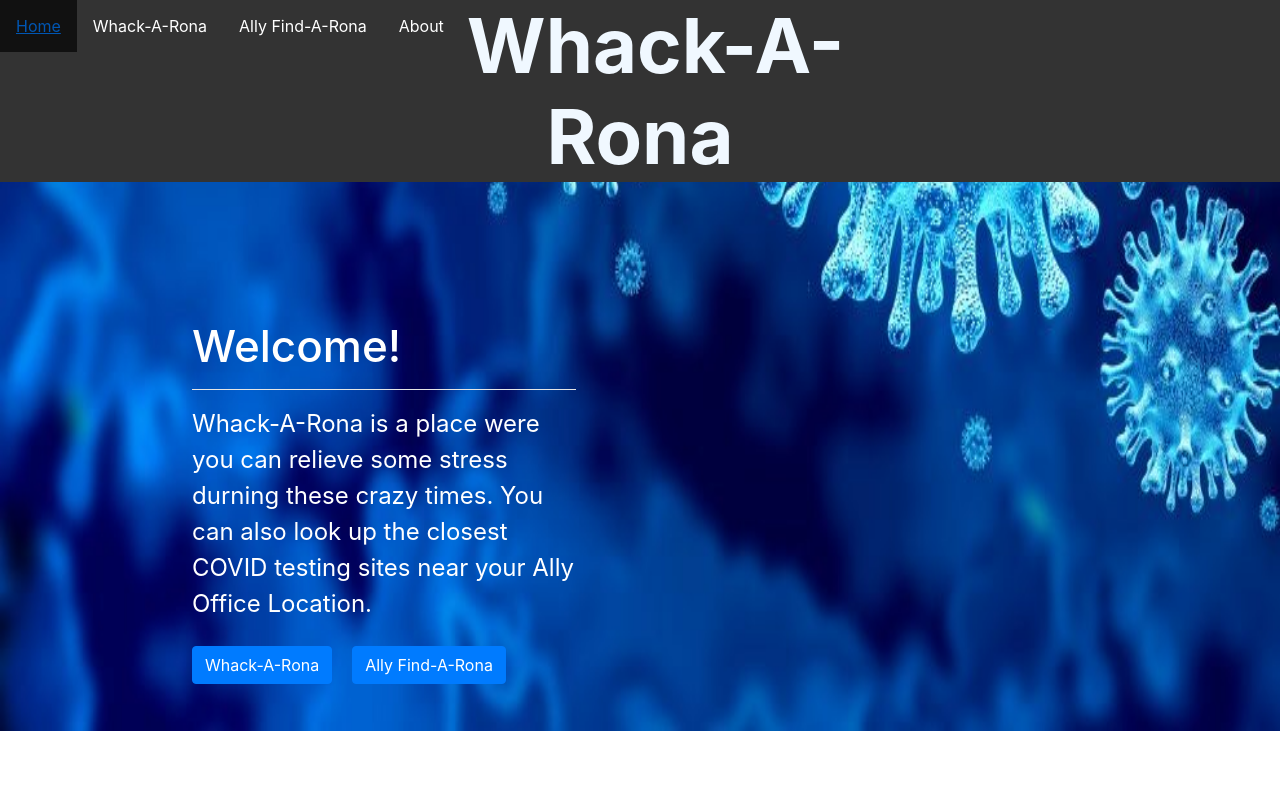
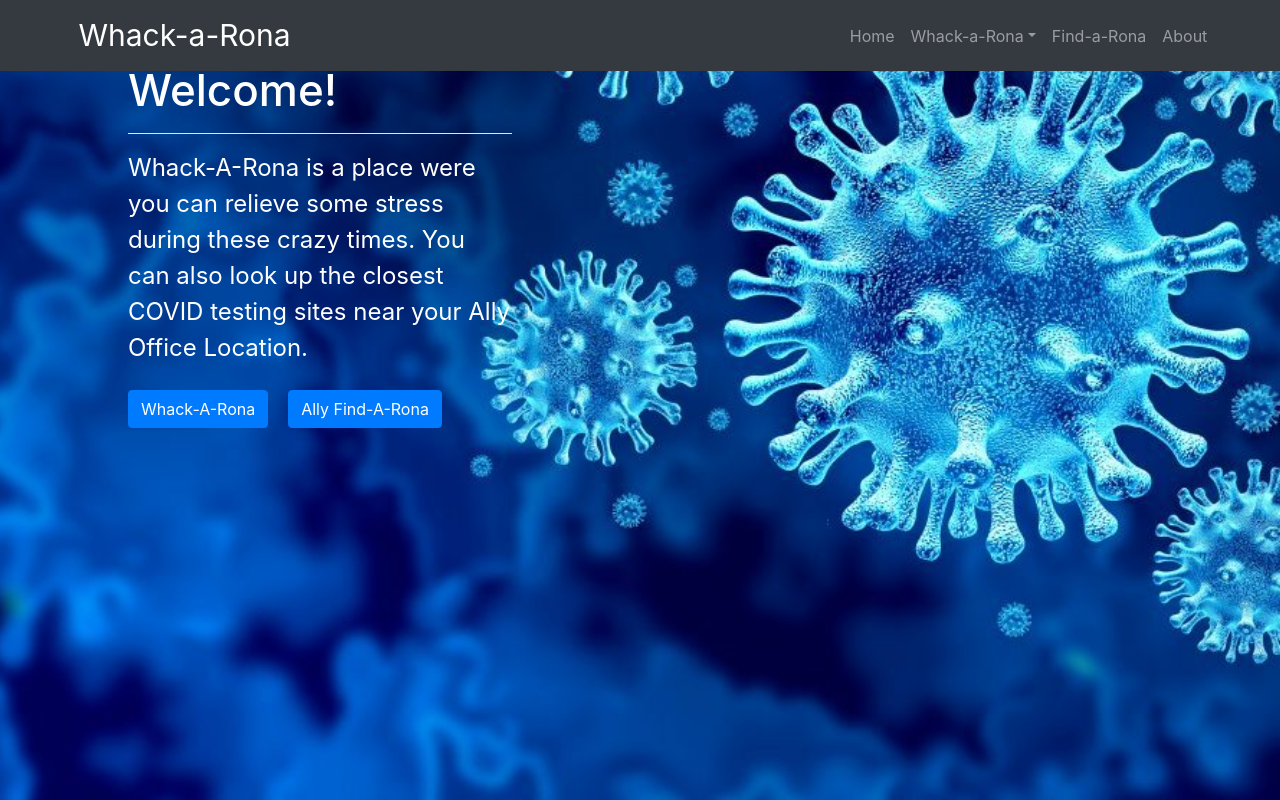
Before and after one commit to harrisonellis16/sprint5, a React (Create React App) app in the folder rona/: page / in a window 1280 px wide. Built offline with nearby package versions, Linux system fonts and the light colour scheme.

Commit message:
header and home

```diff
--- a/rona/src/Components/About/about.js
+++ b/rona/src/Components/About/about.js
@@ -1,11 +1,20 @@
 import React from 'react';
+import './about.css';
 
 class About extends React.Component {
 
 
     render() {
         return (
-            <div>hi, About here</div>
+            <div className='body-container'>
+                <div className="body">
+                    <h1>Welcome!</h1>
+                    <hr />
+                    <div className="text"> Whack-A-Rona is a place were you can relieve some stress durning these crazy times.
+                You can also look up the closest COVID testing sites near your Ally Office Location.</div>
+                    <br />
+                </div>
+            </div>
         )
     }
 }
--- a/rona/src/Components/FourOhFour/fourOhFour.js
+++ b/rona/src/Components/FourOhFour/fourOhFour.js
@@ -1,11 +1,17 @@
 import React from 'react';
+import '../Home/home.css'
 
 class FourOhFour extends React.Component {
 
 
     render() {
         return (
-            <div>404</div>
+            <div class="body-container">
+                <div className="body">
+                    <h1>404</h1>
+                    <h2>Page not found!</h2>
+                </div>
+            </div>
         )
     }
 }
--- a/rona/src/Components/Game/whack.js
+++ b/rona/src/Components/Game/whack.js
@@ -1,11 +1,41 @@
 import React from 'react';
+import './whack.css'
 
 class Whack extends React.Component {
 
+    state = {
+        score: 0,
+        time: 0,
+        gameIsLive: false,
+        top: 0,
+        left: 0,
+        scale: 0,
+        interval: null
+
+    }
+
+
+    startGame = () => {
+        setInterval(() => {
+            this.setState({time:this.state.count+1})
+
+        }, 1000);
+
+    }
+
+    changeVirus = () => {
+
+    }
+
+    endGame = () => {
+
+    }
 
     render() {
         return (
-            <div>hi, Whack here</div>
+            <div className="game-container">
+
+            </div>
         )
     }
 }
--- a/rona/src/Components/Header/header.css
+++ b/rona/src/Components/Header/header.css
@@ -1,76 +1,20 @@
-.header{
-    background-color: #1c2127;
-    min-height: 20vh;
-    width: 100%;
-    display: flex;
-    flex-flow: row nowrap;
-    text-align: center;
-    justify-content: top;
-    font-size: calc(20px + 2vmin);
-
+.bar-right {
+    margin-right: 5%;
+    margin-left: auto;
 }
 
-
-
-.logo{
-   width: 33%;
-   text-align: left;
-   padding-left: 20px;
-   padding-top: 10px;
+.bar-whole {
+    position: fixed;
+    width: 100vw;
+    z-index: 10;
 }
 
-
-.title{
-    width: 33%;
-    position: relative;
-    text-align: center;
-    font-size: calc(60px + 2vmin);
-    color: aliceblue;
-    font-weight: bold;
-    height: 100%;
-    margin: auto;
+.active {
+    background-color: #4CAF50;
 }
 
-.timer{
-    width: 33%;
-    height: 100%;
-    margin: auto;
-    text-align: right;
-    padding-right: 20px;
-    word-wrap: break-word;
-    color: aliceblue;
+.navbar-brand {
+    margin-left: 5%;
+    margin-right: auto;
+    font-size: 30px;
 }
-
-img {
-    height: 25vh;
-    object-fit: cover;
-  }
-
-  ul {
-    list-style-type: none;
-    margin: 0;
-    padding: 0;
-    overflow: hidden;
-    background-color: #333;
-  }
-
-  li {
-    float: left;
-  }
-
-  li a {
-    display: block;
-    color: white;
-    text-align: center;
-    padding: 14px 16px;
-    text-decoration: none;
-  }
-
-  /* Change the link color to #111 (black) on hover */
-  li a:hover {
-    background-color: #111;
-  }
-
-  .active {
-    background-color: #4CAF50;
-  }
--- a/rona/src/Components/Header/header.js
+++ b/rona/src/Components/Header/header.js
@@ -1,63 +1,32 @@
 import React from 'react';
-import { Button } from 'react-bootstrap'
+import { Button, Navbar, NavDropdown, Nav, Form, FormC, LinkContainer } from 'react-bootstrap'
 import './header.css'
+
 
 class Header extends React.Component {
 
 
     render() {
         return (
-            <ul>
 
-                <li><a href="/">Home</a></li>
-
-                <li><a href="/game">Whack-A-Rona</a></li>
-
-                <li><a href="/mapping">Ally Find-A-Rona</a></li>
-
-                <li><a href="/about">About</a></li>
-
-                <h1 className="title">Whack-A-Rona</h1>
-
-            </ul>
+            <Navbar className="bar-whole" variant="dark" bg="dark" expand="lg">
+                <Navbar.Brand href="/">Whack-a-Rona</Navbar.Brand>
+                <Navbar.Toggle aria-controls="basic-navbar-nav" />
+                <Navbar.Collapse id="basic-navbar-nav">
+                    <Nav className="bar-right">
+                        <Nav.Link href="/">Home</Nav.Link>
+                        <NavDropdown title="Whack-a-Rona" id="basic-nav-dropdown">
+                            <NavDropdown.Item href="/game">Start Game</NavDropdown.Item>
+                            <NavDropdown.Item href="/leaderboard">Leaderboard</NavDropdown.Item>
+                            <NavDropdown.Divider />
+                        </NavDropdown>
+                        <Nav.Link href="/mapping">Find-a-Rona</Nav.Link>
+                        <Nav.Link href="/about">About</Nav.Link>
+                    </Nav>
+                </Navbar.Collapse>
+            </Navbar>
         )
     }
 }
 
 export default Header
-
-
-/*
-<ul>
-  <li><a href="/">Home</a></li>
-  <li><a href="/game">Whack-A-Rona</a></li>
-  <li><a href="/mapping">Ally Find-A-Rona</a></li>
-  <li><a href="/about">About</a></li>
-</ul>
-*/
-
-
-
-
-
-
-/*original
-
-    render() {
-        return (
-            <div>
-
-                <Button variant="primary" href="/">Home</Button>
-
-                <Button href="/game">Whack-A-Rona</Button>
-
-                <Button href="/mapping">Ally Find-A-Rona</Button>
-
-                <Button href="/about">About</Button>
-
-            </div>
-        )
-    }
-}
-
-*/
--- a/rona/src/Components/Home/home.css
+++ b/rona/src/Components/Home/home.css
@@ -1,15 +1,22 @@
-body {
+.body-container {
     /* background-image: url('../../images/home_background.jpg'); */
     background-image: url('../../home_background.jpg');
     background-position: center;
     background-repeat: no-repeat;
-    background-size: 100vw 100vw;
-
+    background-size: cover;
+    height: 100vh;
+    width: 100vw;
+    margin: 0;
 }
 
 h1 {
     color: white;
     font-size: 5.5vh;
+}
+
+h2 {
+    color: white;
+
 }
 
 .text{
@@ -23,12 +30,14 @@
 }
 
 .body{
-    position: absolute;
-    top: 40%;
-    left: 15%;
-    height: 200px;
+    position: relative;
+    padding-top: 15%;
+    left: 10%;
+    height: 100%;
     width:30%;
+    margin-bottom: auto;
 }
+
 
 .button{
     margin-right: 20px;
--- a/rona/src/Components/Home/home.js
+++ b/rona/src/Components/Home/home.js
@@ -12,7 +12,7 @@
                 <div className="body">
                     <h1>Welcome!</h1>
                     <hr />
-                    <div className="text"> Whack-A-Rona is a place were you can relieve some stress durning these crazy times.
+                    <div className="text"> Whack-A-Rona is a place were you can relieve some stress during these crazy times.
                     You can also look up the closest COVID testing sites near your Ally Office Location.</div>
                     <br />
                     <Button className="button" href="/game">Whack-A-Rona</Button>
--- /dev/null
+++ b/rona/src/Components/Leaderboard/leaderboard.css
@@ -0,0 +1,8 @@
+.body{
+    position: relative;
+    padding-top: 5%;
+    left: 10%;
+    height: 100%;
+    width:30%;
+    margin-bottom: auto;
+}
--- /dev/null
+++ b/rona/src/Components/Leaderboard/leaderboard.js
@@ -0,0 +1,13 @@
+import React from 'react';
+import './leaderboard.css'
+
+class Leaderboard extends React.Component {
+
+    render() {
+        return (
+            <div className="body">hi, Leaderboard here</div>
+        )
+    }
+}
+
+export default Leaderboard
--- a/rona/src/index.js
+++ b/rona/src/index.js
@@ -6,6 +6,7 @@
 import App from './App';
 import Header from './Components/Header/header'
 import Whack from './Components/Game/whack'
+import Leaderboard from './Components/Leaderboard/leaderboard'
 import Mapping from './Components/Mapping/mapping'
 import About from './Components/About/about'
 
@@ -23,6 +24,7 @@
       <Switch>
         <Route exact path='/' component={App} />
         <Route path='/game' component={Whack} />
+        <Route path='/leaderboard' component={Leaderboard} />
         <Route path='/mapping' component={Mapping} />
         <Route path='/about' component={About} />
         <Route component={FourOhFour} />
```
Also changed, not shown: rona/src/corona-removebg-preview.png (added).
